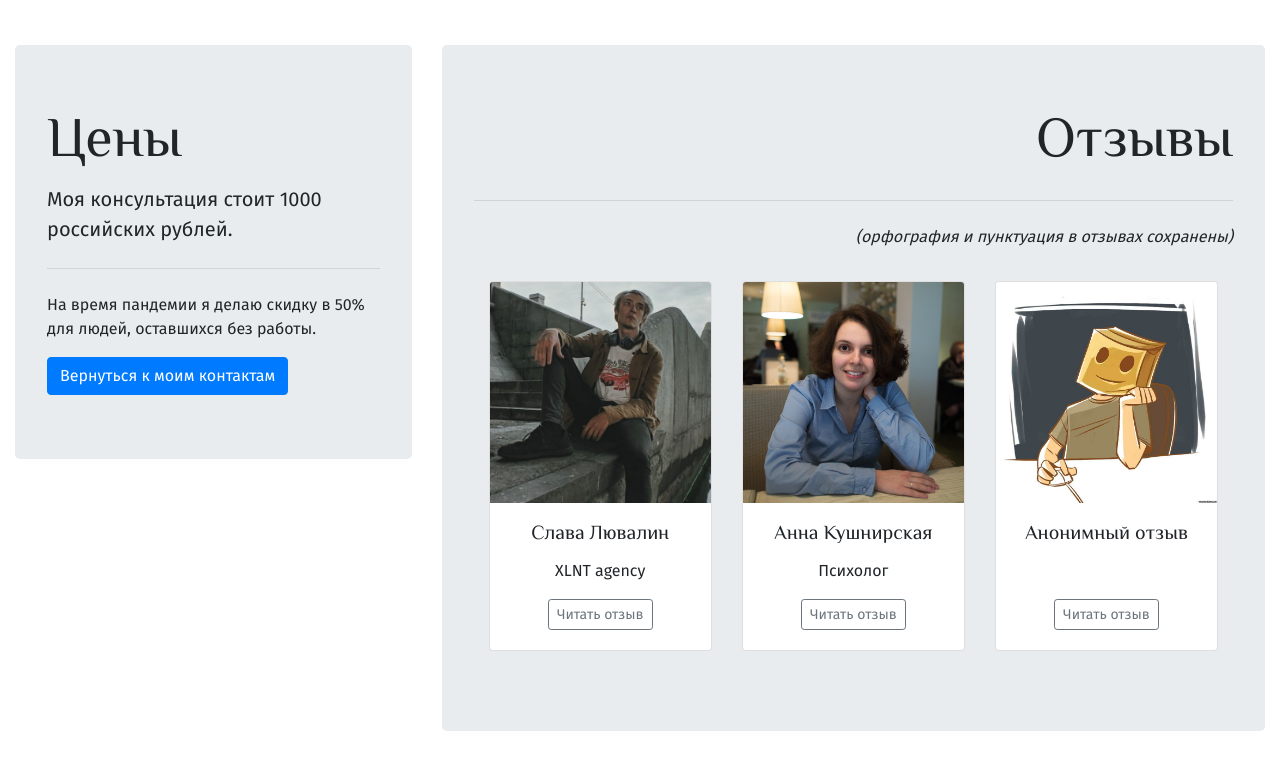
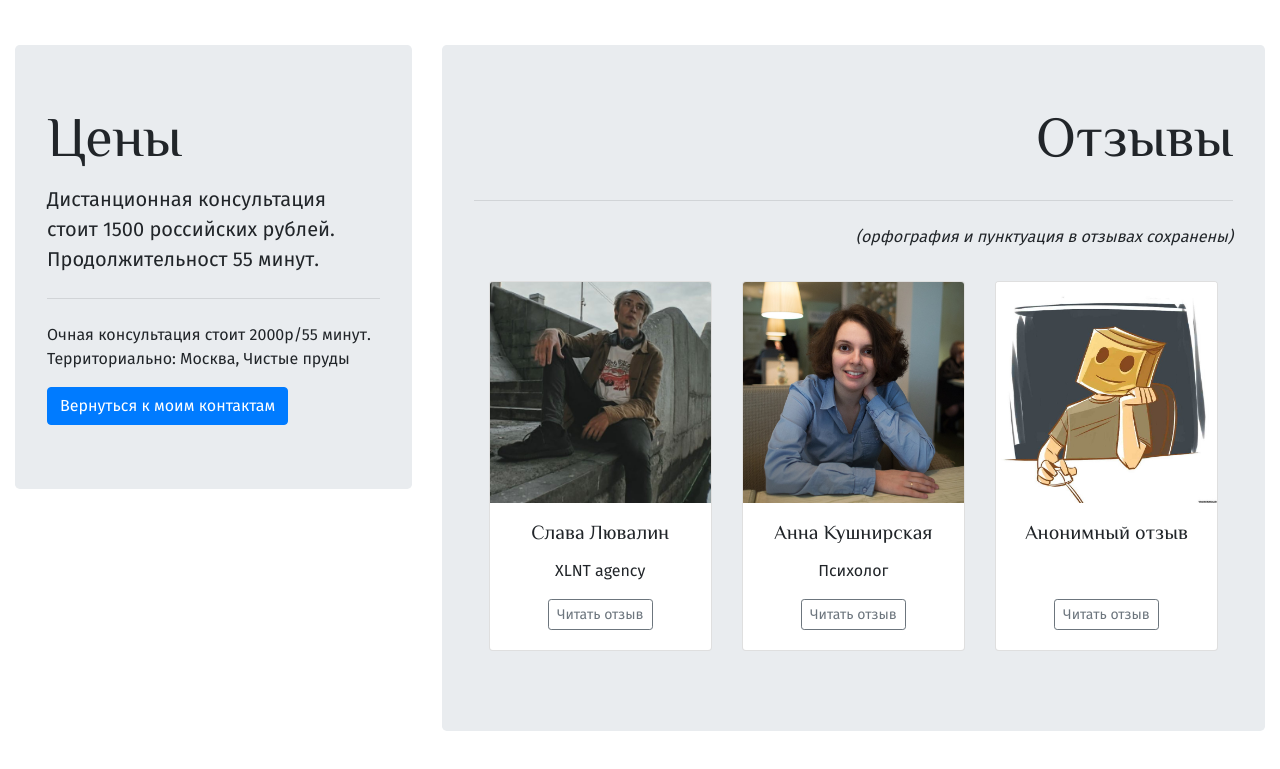
Before and after one commit to In-the-willows/In-the-willows.github.io, a plain HTML site: page index.html in a window 1280 px wide. Shown: the part 1111-1880 px from the top of the page. Drawn offline with nearby package versions, Linux system fonts and the light colour scheme.

Commit message:
Update index.html

```diff
--- a/index.html
+++ b/index.html
@@ -301,10 +301,10 @@
             <div class="col-12 col-md-4 py-3 py-md-0">
                 <div class="jumbotron text-center text-md-left">
                     <h1 class="display-4">Цены</h1>
-                    <p class="lead">Моя консультация стоит 1000 российских рублей.</p>
+                    <p class="lead">Дистанционная консультация стоит 1500 российских рублей. Продолжительност 55 минут.</p>
                     <hr class="my-4">
                     <p>
-                        На время пандемии я делаю скидку в 50% для людей, оставшихся без работы.
+                        Очная консультация стоит 2000р/55 минут. Территориально: Москва, Чистые пруды
                     </p>
                     <a class="btn btn-primary" href="#contacts" role="button">Вернуться к моим контактам</a>
                 </div>
```
